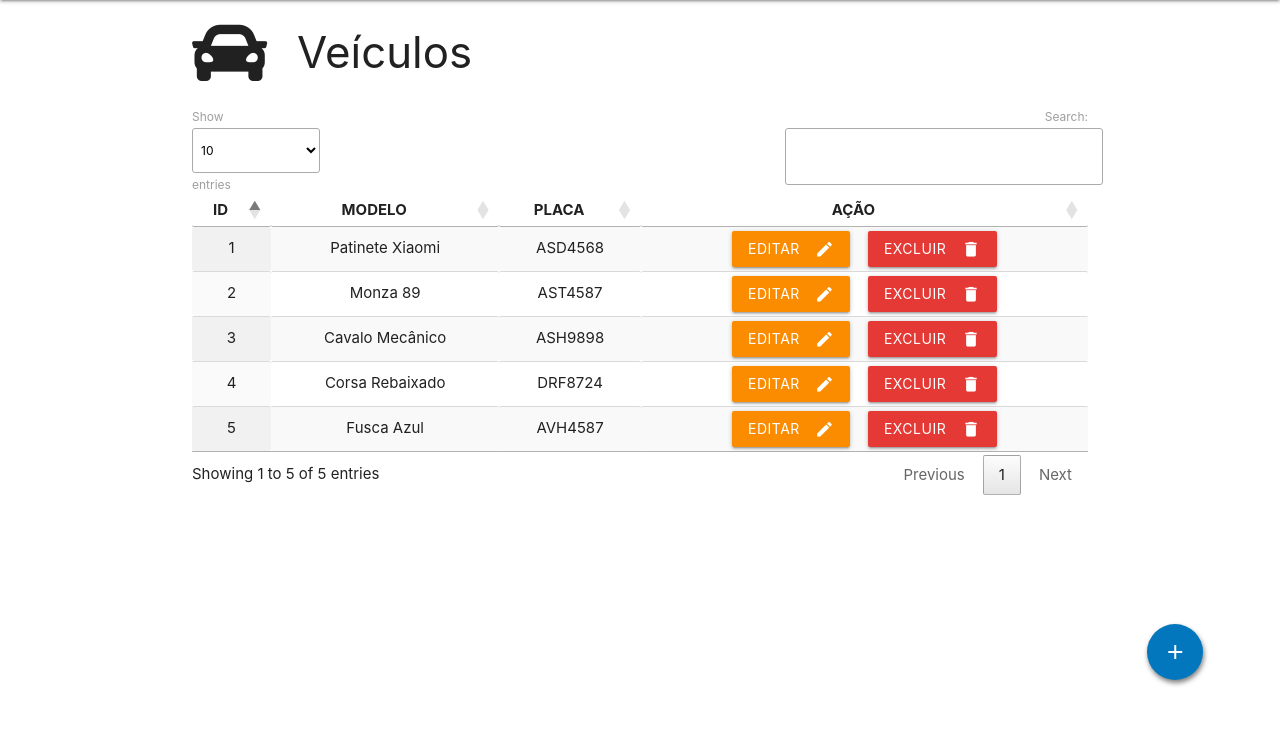
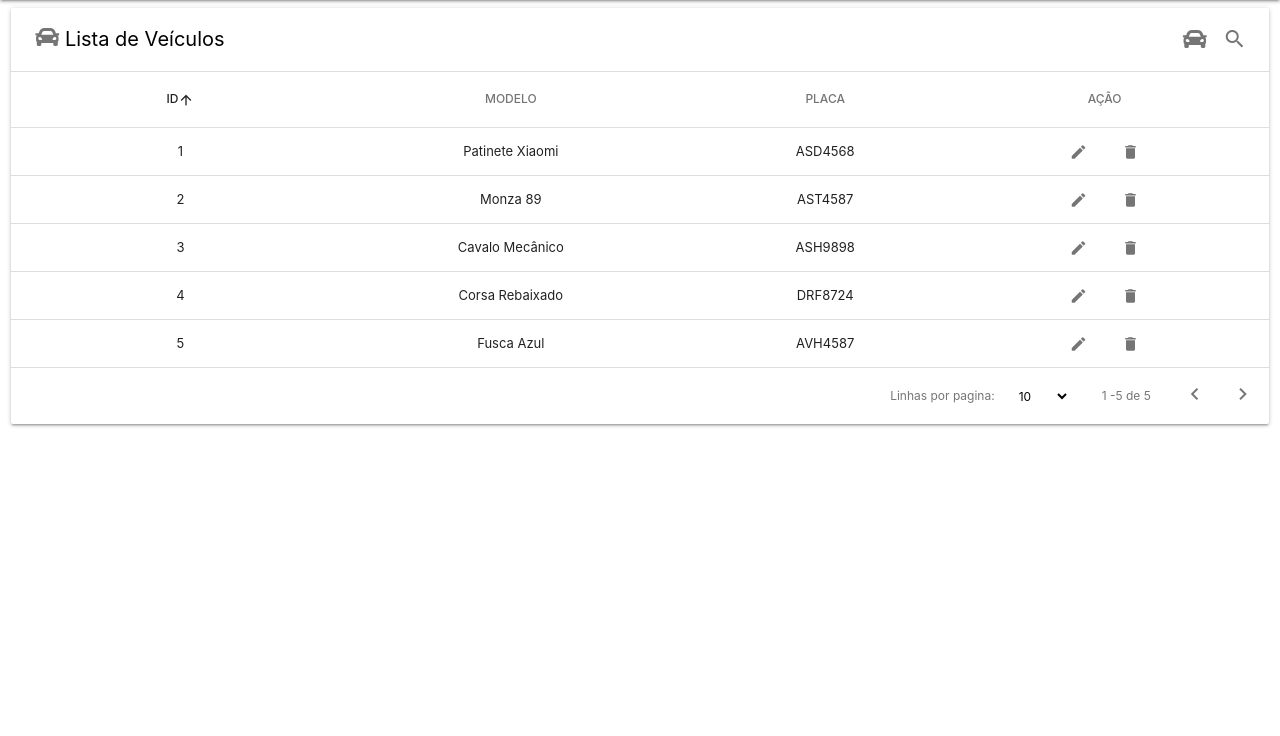
Before and after one commit to biielsantos/tcc-senai, a PHP site: page /admin/veiculos.php in a window 1280 px wide. Shown: the part 64-800 px from the top of the page. Run offline with PHP 8.4, Linux system fonts and the light colour scheme; a user stored in the database is signed in; data comes from the database, SQL or seed files in the repository; some libraries are stand-ins or nearby versions.

Commit message:
alteração design tabela veiculos

```diff
--- a/Projeto/admin/veiculos.php
+++ b/Projeto/admin/veiculos.php
@@ -16,7 +16,7 @@ include("../config/conexao.php");
 
 <head>
   <?php include "../components/head.php" ?>
-  <link rel="stylesheet" href="https://cdn.datatables.net/1.10.24/css/jquery.dataTables.min.css">
+  <link rel="stylesheet" href="../styles/dataTables.css">
   <link rel="stylesheet" href="https://cdnjs.cloudflare.com/ajax/libs/font-awesome/5.11.2/css/all.css">
   <link rel="stylesheet" href="../styles/veiculos.css">
   <link rel="stylesheet" href="../styles/navbar.css">
@@ -25,11 +25,18 @@ include("../config/conexao.php");
 
 <body>
   <?php include "../components/navbar.php" ?>
-  <div class="container">
-    <p class="left car-icon"><i class="fas fa-car fa-5x"></i></p>
-    <h3 class="left">Veículos</h3>
 
   <!--Tabela Veiculos-->
+    <div class="row">
+        <div id="man" class="col s12">
+          <div class="card material-table">
+            <div class="table-header">
+              <span class="table-title"><i class="fas fa-car fa-5x center"></i> Lista de Veículos</span>
+              <div class="actions">
+                <a href="#modal1" id="btn-novo-veiculo" class="modal-trigger waves-effect btn-flat nopadding"><i class="fas fa-car fa-5x center"></i></a>
+                <a class="search-toggle waves-effect btn-flat nopadding"><i class="material-icons">search</i></a>
+              </div>
+            </div>
             <table id="tabela-veiculos" class="centered highlight display compact">
               <thead>
                 <tr>
@@ -57,10 +64,8 @@ include("../config/conexao.php");
               </tbody>
             </table>
         </div>
-
-  <a id="btn-novo-veiculo" class="#0277bd light-blue darken-3 btn-floating btn-large waves-effect waves-light btn modal-trigger" href="#modal1">
-    <i class="material-icons right">add</i>
-  </a>
+      </div>
+              </div>
 
   <!-- Modal-Veiculo -->
   <div id="modal1" class="modal">
@@ -123,6 +128,7 @@ include("../config/conexao.php");
   </div>
 
   <?php include ("../components/scripts.php")?>
+  <script src="../scripts/dataTables.js"></script>
   <script src="../scripts/veiculos.js"></script>
 </body>
 
--- a/Projeto/scripts/veiculos.js
+++ b/Projeto/scripts/veiculos.js
@@ -1,5 +1,5 @@
 $(document).ready(function(){
-  //Modal-veiculo
+  //Materialize
   $('.modal').modal();
   $('#placa').characterCounter();
   $('select').formSelect();
@@ -9,11 +9,23 @@ $(document).ready(function(){
     "columnDefs":[{
       "targets": -1,
       "data":null,
-      "defaultContent": "<a href='#modal1' data-target='modal1' class='btnEdit modal-trigger btn orange darken-1 waves-effect waves-light' type='submit' name='action'><i class='material-icons right'>edit</i>EDITAR</a><a href='#modal2' data-target='modal2' class='btnDelete modal-trigger red darken-1 btn waves-effect waves-light type='submit' name='action' ><i class='material-icons right'>delete</i>EXCLUIR</a>"
+      "defaultContent": "<a href='#modal1' data-target='modal1' class='btnEdit modal-trigger btn-floating btn-flat waves-effect waves-yellow' type='submit' name='action'><i class='material-icons'>edit</i></a><a href='#modal2' data-target='modal2' class='btnDelete modal-trigger btn-floating btn-flat waves-effect waves-red' type='submit' name='action' ><i class='material-icons right'>delete</i></a>"
     }],
-    "language":{
-      "url": "https://cdn.datatables.net/plug-ins/1.10.24/i18n/Portuguese-Brasil.json"
-    }
+    "oLanguage": {
+      "sStripClasses": "",
+      "sSearch": "",
+      "sSearchPlaceholder": "Palavra-chave",
+      "sInfo": "_START_ -_END_ de _TOTAL_",
+      "sLengthMenu": '<span>Linhas por pagina:</span><select class="browser-default">' +
+        '<option value="10">10</option>' +
+        '<option value="20">20</option>' +
+        '<option value="30">30</option>' +
+        '<option value="40">40</option>' +
+        '<option value="50">50</option>' +
+        '<option value="-1">Todos</option>' +
+        '</select></div>'
+    },
+    bAutoWidth: false
   });
 });
 
--- a/Projeto/styles/veiculos.css
+++ b/Projeto/styles/veiculos.css
@@ -31,13 +31,6 @@ select{
   max-height: 250px;
 }
 
-#btn-novo-veiculo{
-  position: fixed;
-  right: 6vw;
-  bottom: 7vh;
-  box-shadow: 1px 3px 5px rgba(0, 0, 0, 0.5);
-}
-
 #submitDelete{
 left: 50%;
 transform: translate(-50%);
@@ -55,3 +48,11 @@ transform: translate(-50%);
   display: flex;
   justify-content: space-between;
 }
+
+.btnEdit:hover {
+  background-color: rgba(0, 0, 0, 0.082);
+}
+
+.btnDelete:hover {
+  background-color: rgba(0, 0, 0, 0.082);
+}
```
Lines whose indentation alone changed are shown as unchanged.
